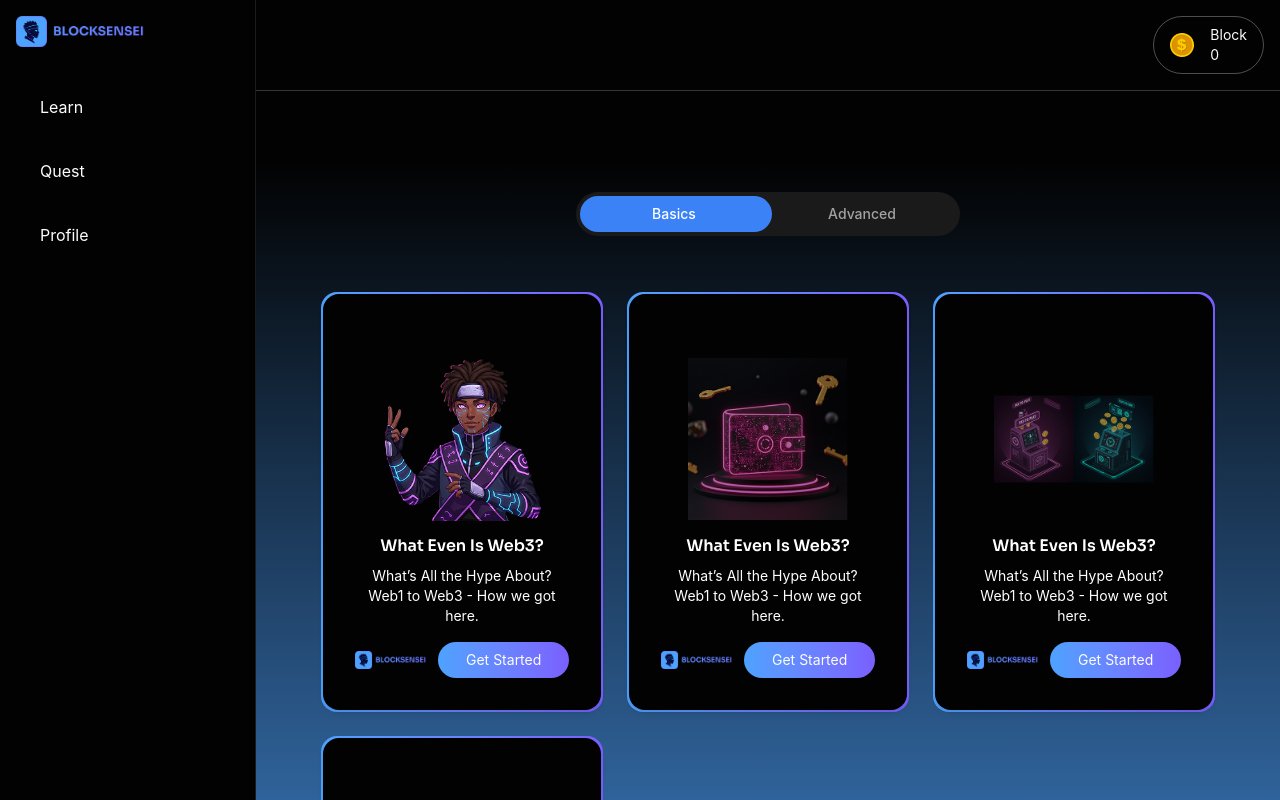
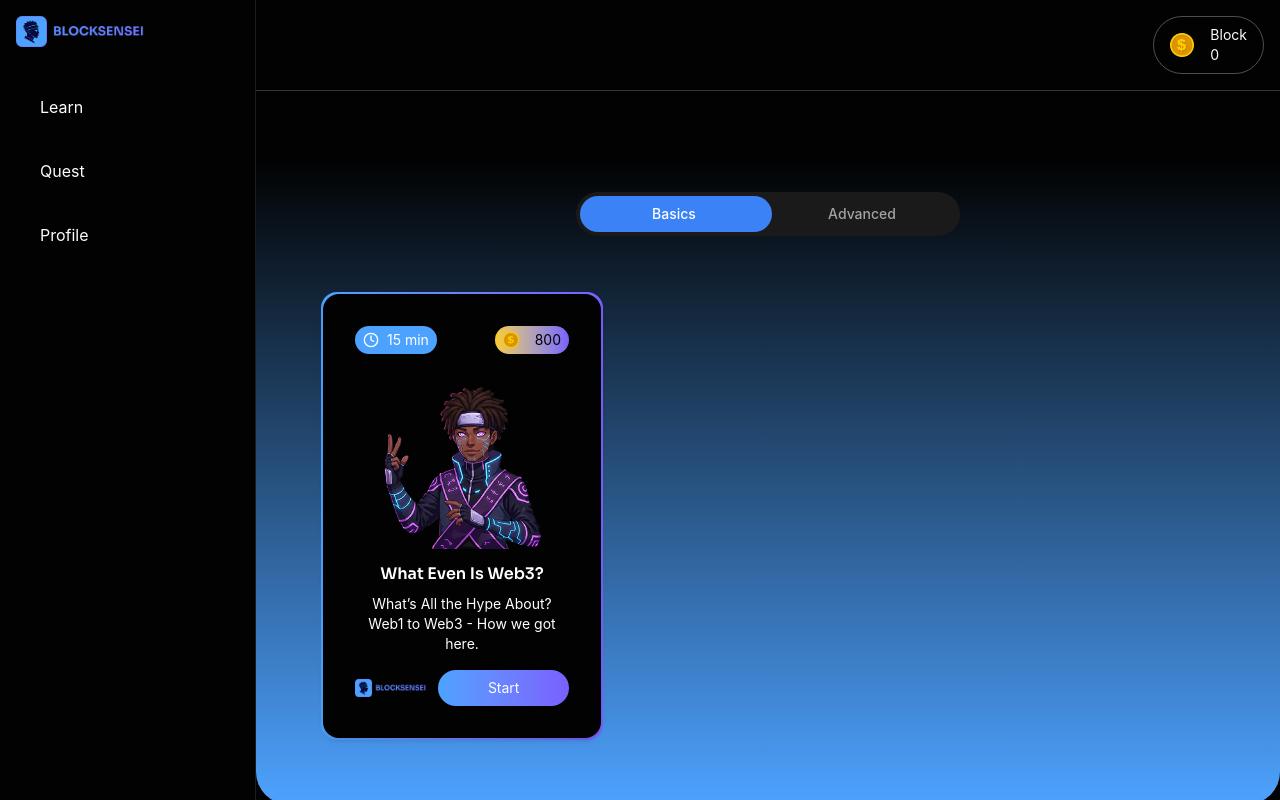
Before and after one commit to David-Xm/blocksensei, a React app: page /dashboard/learn in a window 1280 px wide. Shown: the top 800 px of the page. Built offline with nearby package versions, Linux system fonts and the light colour scheme; the HTML template or start-up script is replaced by a standard one.

Commit message:
feat: enhance Card component with lesson management features and dynamic rendering in Learn page

```diff
--- a/src/components/card.tsx
+++ b/src/components/card.tsx
@@ -11,7 +11,12 @@ interface CardProps {
   content?: string;
   time?: string | "0";
   price?: string | "0";
+  lessonId?: string; // To uniquely identify the lesson
+  onStartLesson?: (lessonId: string) => void; // Callback when lesson starts
+  onContinueLesson?: (lessonId: string) => void; // Callback when lesson continues
+  isLessonStarted?: boolean; // New prop to indicate if the lesson has been started
 }
+
 const Card: React.FC<CardProps> = ({ imageUrl, btn, time, price }) => {
   return (
     <div className='relative flex justify-center items-center bg-gradient-to-r from-primary to-secondary p-[2px] rounded-2xl max-w-[282px]'>
--- a/src/pages/learn.tsx
+++ b/src/pages/learn.tsx
@@ -1,12 +1,84 @@
-import { useState } from "react";
+import { useEffect, useState } from "react";
 import Card from "../components/card";
 import Card_img from "../assets/card_img1.png";
-import Card_img1 from "../assets/card_img2.png";
-import Card_img2 from "../assets/card_img3.png";
-import Card_img3 from "../assets/card_img4.png";
+// import Card_img1 from "../assets/card_img2.png";
+// import Card_img2 from "../assets/card_img3.png";
+// import Card_img3 from "../assets/card_img4.png";
 
-const Learn = () => {
+interface Lesson {
+  id: string;
+  title: string;
+  content: string;
+  description: string;
+  imageUrl: string;
+  time: string;
+  price: string;
+  // ... other lesson specific data
+}
+
+const Learn: React.FC = () => {
   const [activeTab, setActiveTab] = useState("basics");
+  const [lessons, setLessons] = useState<Lesson[]>([]);
+  const [startedLessons, setStartedLessons] = useState<string[]>([]); // Stores IDs of started lessons
+  const [showModal, setShowModal] = useState(false);
+  const [selectedLesson, setSelectedLesson] = useState<Lesson | null>(null);
+
+  useEffect(() => {
+    // Load started lessons from local storage on component mount
+    const storedStartedLessons = localStorage.getItem("startedLessons");
+    if (storedStartedLessons) {
+      setStartedLessons(JSON.parse(storedStartedLessons));
+    }
+
+    // Fetch or define your lesson data here
+    const mockLessons: Lesson[] = [
+      {
+        id: "web3-intro",
+        title: "What Even Is Web3?",
+        content: "What’s All the Hype About? Web1 to Web3 - How we got here.",
+        description:
+          "Dive deep into the evolution of the internet from its humble beginnings to the decentralized future of Web3. Understand the key concepts, technologies, and implications.",
+        imageUrl: Card_img,
+        time: "15",
+        price: "800",
+      },
+      // ... more lessons
+    ];
+    setLessons(mockLessons);
+  }, []);
+
+  useEffect(() => {
+    // Save started lessons to local storage whenever it changes
+    localStorage.setItem("startedLessons", JSON.stringify(startedLessons));
+  }, [startedLessons]);
+
+  const handleStartLesson = (lessonId: string) => {
+    // Mark the lesson as started
+    setStartedLessons((prev) => [...prev, lessonId]);
+    // Close modal and navigate to the lesson content
+    setShowModal(false);
+    // In a real application, you'd use react-router-dom or similar to navigate:
+    // navigate(`/lessons/${lessonId}`);
+    console.log(`Starting lesson: ${lessonId}`);
+  };
+
+  const handleContinueLesson = (lessonId: string) => {
+    // Just navigate to the lesson content
+    // navigate(`/lessons/${lessonId}`);
+    setShowModal(false);
+    console.log(`Continuing lesson: ${lessonId}`);
+  };
+
+  const openLessonModal = (lesson: Lesson) => {
+    setSelectedLesson(lesson);
+    setShowModal(true);
+  };
+
+  const closeModal = () => {
+    setShowModal(false);
+    setSelectedLesson(null);
+  };
+
   return (
     <div className='flex flex-col justify-center items-center gap-12 bg-gradient-to-b from-transparent to-primary mt-20 rounded-bl-4xl rounded-br-4xl'>
       <div className='m-8 mx-auto w-full'>
@@ -47,15 +119,61 @@ const Learn = () => {
         <div className='flex justify-center items-center mx-auto mt-6 text-white container'>
           {activeTab === "basics" ? (
             <div className='gap-6 grid grid-cols-1 lg:grid-cols-2 xl:grid-cols-3 p-8'>
-              <Card imageUrl={Card_img} btn='Get Started' />
-              <Card imageUrl={Card_img1} btn='Get Started' />
-              <Card imageUrl={Card_img2} btn='Get Started' />
-              <Card imageUrl={Card_img3} btn='Get Started' />
+              {lessons.map((lesson) => (
+                <div key={lesson.id} onClick={() => openLessonModal(lesson)}>
+                  <Card
+                    imageUrl={lesson.imageUrl}
+                    btn={
+                      startedLessons.includes(lesson.id) ? "Continue" : "Start"
+                    }
+                    title={lesson.title} // Use dynamic title
+                    content={lesson.content} // Use dynamic content
+                    time={lesson.time}
+                    price={lesson.price}
+                    lessonId={lesson.id}
+                    onStartLesson={handleStartLesson} // These callbacks will be used in the modal
+                    onContinueLesson={handleContinueLesson} // These callbacks will be used in the modal
+                    isLessonStarted={startedLessons.includes(lesson.id)} // Pass the status
+                  />
+                </div>
+              ))}
             </div>
           ) : (
             <p>🚀 Show Advanced content here</p>
           )}
         </div>
+
+        {showModal && selectedLesson && (
+          <div className='z-50 fixed inset-0 flex justify-center items-center bg-black/50 bg-opacity-50'>
+            <div className='bg-bg p-8 rounded-lg w-full max-w-md'>
+              <h2 className='mb-4 font-bold text-xl'>{selectedLesson.title}</h2>
+              <p className='mb-6'>{selectedLesson.description}</p>
+              <div className='flex justify-end gap-4'>
+                <button
+                  onClick={closeModal}
+                  className='bg-gray-300 px-4 py-2 rounded'
+                >
+                  Close
+                </button>
+                {startedLessons.includes(selectedLesson.id) ? (
+                  <button
+                    onClick={() => handleContinueLesson(selectedLesson.id)}
+                    className='bg-blue-500 px-4 py-2 rounded text-white'
+                  >
+                    Continue Lesson
+                  </button>
+                ) : (
+                  <button
+                    onClick={() => handleStartLesson(selectedLesson.id)}
+                    className='bg-blue-500 px-4 py-2 rounded text-white'
+                  >
+                    Start Lesson
+                  </button>
+                )}
+              </div>
+            </div>
+          </div>
+        )}
       </div>
     </div>
   );
```
